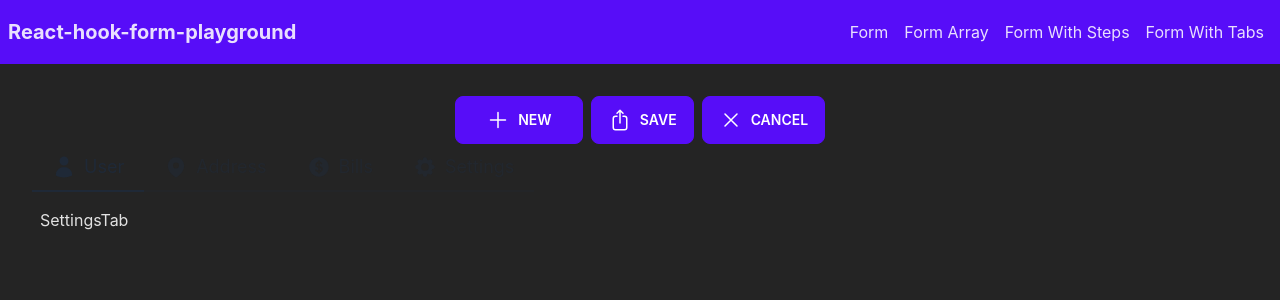
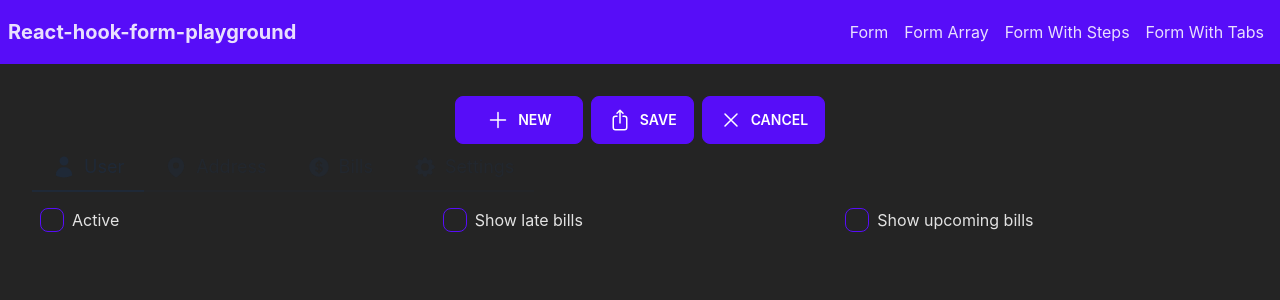
Before and after one commit to jmarc00s/react-hook-form-playground, a React (Vite) app: page /tabs/settings in a window 1280 px wide. Shown: the top 300 px of the page. Built offline with nearby package versions, Linux system fonts and the light colour scheme.

Commit message:
Create settings tab form

```diff
--- a/src/components/Checkbox/index.tsx
+++ b/src/components/Checkbox/index.tsx
@@ -7,9 +7,13 @@ interface CheckboxProps extends InputHTMLAttributes<HTMLInputElement> {
 
 export const Checkbox = ({ label, errorMessage, ...rest }: CheckboxProps) => {
   return (
-    <label htmlFor={rest.id}>
-      <input type="checkbox" className="checkbox checkbox-primary" {...rest} />
-      {label}
+    <label className="flex items-center w-full " htmlFor={rest.id}>
+      <input
+        type="checkbox"
+        className="checkbox checkbox-primary mr-2"
+        {...rest}
+      />
+      <span className="cursor-pointer">{label}</span>
     </label>
   );
 };
--- a/src/pages/FormWithTabs/tabs/Settings/index.tsx
+++ b/src/pages/FormWithTabs/tabs/Settings/index.tsx
@@ -1,7 +1,25 @@
-import React from 'react';
+import { Checkbox } from 'components/Checkbox';
+import { useTabsFormContext } from 'pages/FormWithTabs/utils/hooks/useTabsFormContext';
+import React, { ReactElement } from 'react';
 
-const SettingsTab = () => {
-  return <div>SettingsTab</div>;
+const SettingsTab = (): ReactElement => {
+  const { register } = useTabsFormContext();
+
+  return (
+    <section className="flex">
+      <div className="flex gap-2 w-full">
+        <Checkbox {...register('settings.active')} label="Active" />
+        <Checkbox
+          {...register('settings.showLateBills')}
+          label="Show late bills"
+        />
+        <Checkbox
+          {...register('settings.showUpcomingBills')}
+          label="Show upcoming bills"
+        />
+      </div>
+    </section>
+  );
 };
 
 export default SettingsTab;
--- a/src/pages/FormWithTabs/utils/form-with-tabs.d.ts
+++ b/src/pages/FormWithTabs/utils/form-with-tabs.d.ts
@@ -23,4 +23,5 @@ type SettingsFormType = {
 export type FormWithTabsFormType = {
   user: UserFormType;
   address: AddressFormType;
+  settings: SettingsFormType;
 };
```
